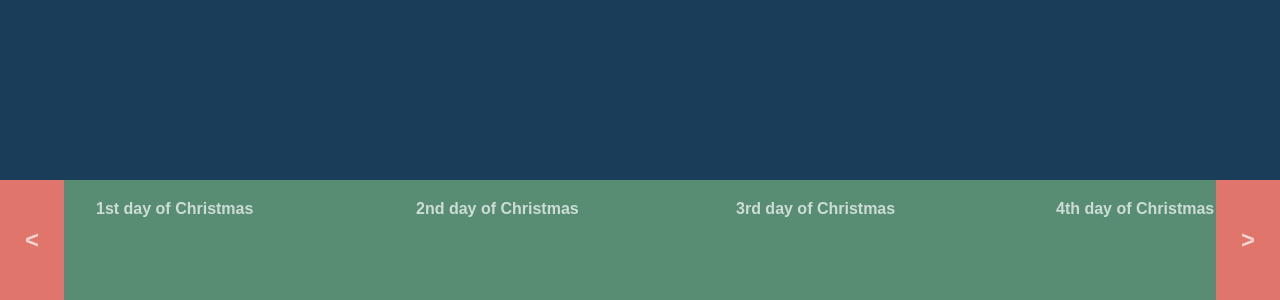
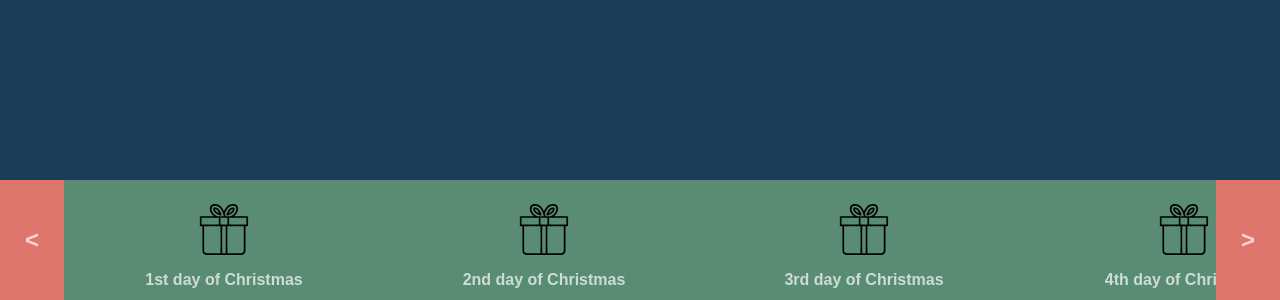
Before and after one commit to sebzuloaga/christmas-Calendar, a React (Create React App) app: page / in a window 1280 px wide. Shown: the part 500-800 px from the top of the page. Built offline with nearby package versions, Linux system fonts and the light colour scheme.

Commit message:
fix bugs with calendar day boundaries

```diff
--- a/src/components/Calendar.js
+++ b/src/components/Calendar.js
@@ -7,12 +7,25 @@ const calendar = calendarData;
 
 function Calendar() {
     const [position, setPosition] = useState({left: '0%'});
+    const [day, setDay] = useState(1);
 
     const handleClick = (orientation) => {
-        const currentPosition = position.left;
-        const positionToNumber = (Number(currentPosition.split('%')[0]));
-        const newStyle = orientation === 'left' ? (positionToNumber + 25) + '%' : (positionToNumber - 25) + '%';
-        setPosition({left: newStyle});
+
+        if(orientation === 'left' && day === 1){
+            return;
+        }else if (orientation === 'right' && day === 31){
+            return;
+        }else{
+            if(orientation === 'left'){
+                setDay(day - 1);
+            }else{
+                setDay(day + 1);
+            }
+            const currentPosition = position.left;
+            const positionToNumber = (Number(currentPosition.split('%')[0]));
+            const newStyle = orientation === 'left' ? (positionToNumber + 25) + '%' : (positionToNumber - 25) + '%';
+            setPosition({left: newStyle});
+        }
     }
 
     return (
--- a/src/components/Day.js
+++ b/src/components/Day.js
@@ -1,10 +1,11 @@
 import React from 'react';
+import Gift from '../assets/gift.svg';
 
 function Day (props) {
     return(
         <article>
             <figure>
-
+                <img src={Gift} />
             </figure>
             <h4>{props.data.title} day of Christmas</h4>
         </article>
--- a/src/styles/_calendar.scss
+++ b/src/styles/_calendar.scss
@@ -34,7 +34,7 @@ footer{
 
     .dayContainer{
         height: 10vh;
-        margin: 2.5vh 5vw;
+        margin: 1vh 5vw;
         display: flex;
         flex-direction: row;
         flex-wrap: nowrap;
@@ -46,12 +46,32 @@ footer{
             width: 20vw;
             margin: 0 2.5vw;
 
+            figure{
+
+                display: flex;
+                justify-content: center;
+                margin: 2vh 0;
+
+                img{
+                    max-width: 20%;
+                    transition: max-width 1s ease-in-out;
+
+                    &:hover{
+                        max-width: 25%;
+                    }
+                }
+
+            }
+
             h4{
                 font-weight: bold;
                 width: 100%;
+                text-align: center;
+                transition: font-size 1s ease-in-out;
 
                 &:hover{
                     color: white;
+                    font-size: 1.2em;
                 }
             }
         }
```
Also changed, not shown: src/assets/gift.svg (added).
